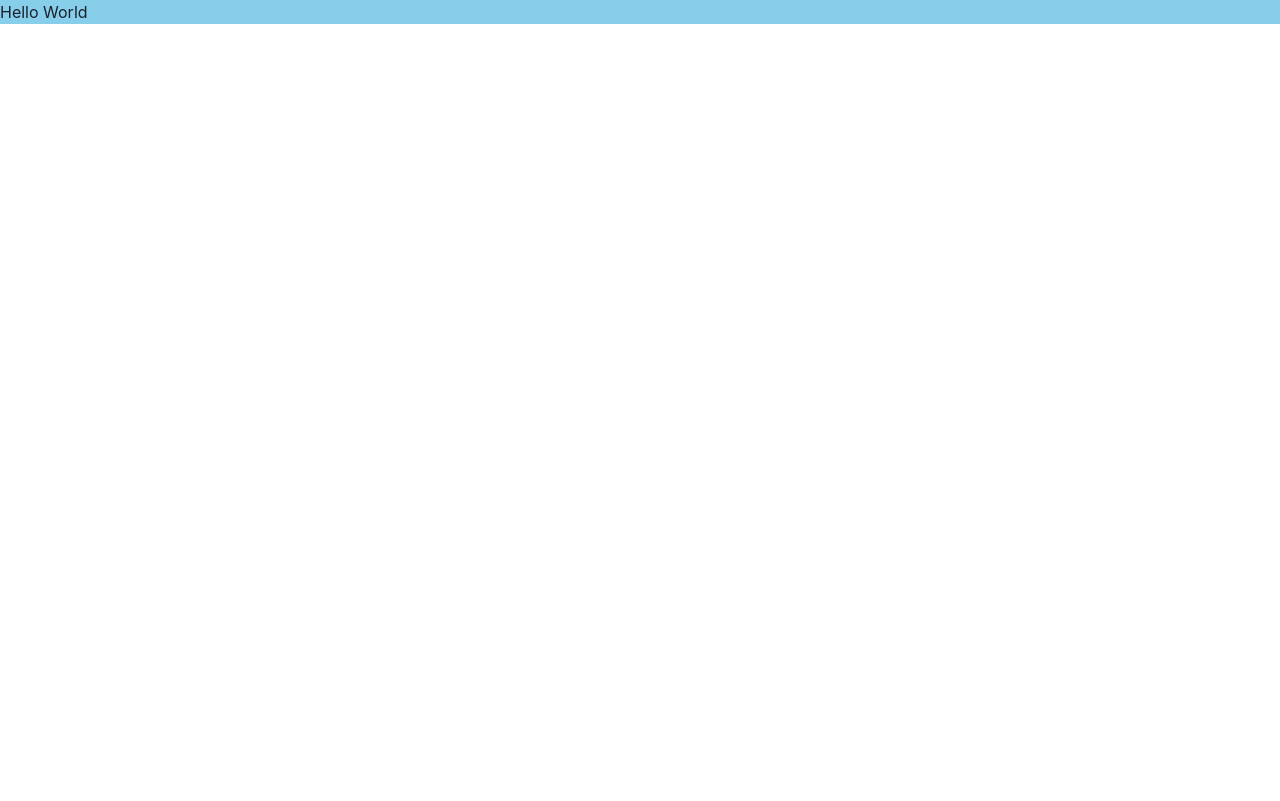
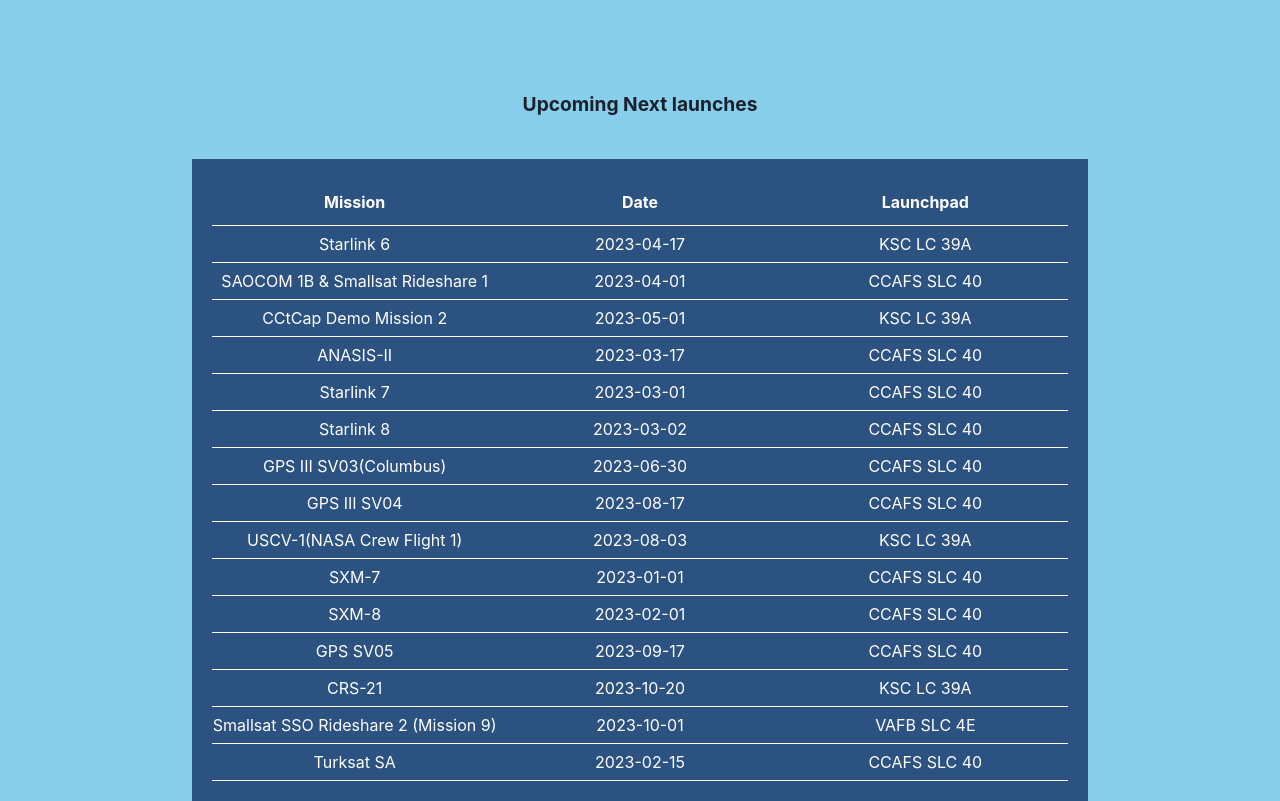
Before and after one commit to Jubin369/Boostmyshop, a React (Create React App) app in the folder spacex/: page / in a window 1280 px wide. Built offline with nearby package versions, Linux system fonts and the light colour scheme.

Commit message:
shows demy data...

```diff
--- a/spacex/package.json
+++ b/spacex/package.json
@@ -9,6 +9,7 @@
     "@testing-library/jest-dom": "^5.16.5",
     "@testing-library/react": "^13.4.0",
     "@testing-library/user-event": "^13.5.0",
+    "date-fns": "^2.29.3",
     "framer-motion": "^10.2.5",
     "react": "^18.2.0",
     "react-dom": "^18.2.0",
--- a/spacex/src/components/SpaceX.js
+++ b/spacex/src/components/SpaceX.js
@@ -1,10 +1,49 @@
 import { Button, Heading, SimpleGrid, Stack, Text } from "@chakra-ui/react";
 import { useEffect, useState } from "react";
+import { compareAsc, format } from "date-fns";
+
+import data from "../data/launchData";
 
 const SpaceX = () => {
   return (
-    <Stack backgroundColor="skyblue">
-      <Text>Hello World</Text>
+    <Stack backgroundColor="skyblue" w="100%" align="center">
+      <Stack mt="60px">
+        <Text textAlign="center" fontSize="larger" fontWeight="bold" p="30px">
+          Upcoming Next launches
+        </Text>
+      </Stack>
+      <Stack w="70%" m="auto" backgroundColor="blue.700" color="white" p="20px">
+        <SimpleGrid columns={3} textAlign="center">
+          <Text borderBottom="1px" fontWeight="bold" py="10px">
+            Mission
+          </Text>
+          <Text borderBottom="1px" fontWeight="bold" py="10px">
+            Date
+          </Text>
+          <Text borderBottom="1px" fontWeight="bold" py="10px">
+            Launchpad
+          </Text>
+          {data.launchDates.map((launchDate) => (
+            <>
+              <a href={`/launchDate/${launchDate.Mission}`} passHref>
+                <Text borderBottom="1px" py="5px">
+                  {launchDate.Mission}
+                </Text>
+              </a>
+              <a href={`/launchDate/${launchDate.Mission}`} passHref>
+                <Text borderBottom="1px" py="5px">
+                  {format(new Date(launchDate.Date), "yyyy-MM-dd")}
+                </Text>
+              </a>
+              <a href={`/launchDate/${launchDate.Mission}`} passHref>
+                <Text borderBottom="1px" py="5px">
+                  {launchDate.Launchpad}
+                </Text>
+              </a>
+            </>
+          ))}
+        </SimpleGrid>
+      </Stack>
     </Stack>
   );
 };
--- /dev/null
+++ b/spacex/src/data/launchData.js
@@ -0,0 +1,81 @@
+const data = {
+  launchDates: [
+    {
+      Mission: "Starlink 6",
+      Date: "2023-04-17T06:08:24.541+00:00",
+      Launchpad: "KSC LC 39A",
+    },
+    {
+      Mission: "SAOCOM 1B & Smallsat Rideshare 1",
+      Date: "2023-04-01T06:08:24.541+00:00",
+      Launchpad: "CCAFS SLC 40",
+    },
+    {
+      Mission: "CCtCap Demo Mission 2",
+      Date: "2023-05-01T06:08:24.541+00:00",
+      Launchpad: "KSC LC 39A",
+    },
+    {
+      Mission: "ANASIS-II",
+      Date: "2023-03-17T06:08:24.541+00:00",
+      Launchpad: "CCAFS SLC 40",
+    },
+    {
+      Mission: "Starlink 7",
+      Date: "2023-03-01T06:08:24.541+00:00",
+      Launchpad: "CCAFS SLC 40",
+    },
+    {
+      Mission: "Starlink 8",
+      Date: "2023-03-02T06:08:24.541+00:00",
+      Launchpad: "CCAFS SLC 40",
+    },
+    {
+      Mission: "GPS III SV03(Columbus)",
+      Date: "2023-06-30T06:08:24.541+00:00",
+      Launchpad: "CCAFS SLC 40",
+    },
+    {
+      Mission: "GPS III SV04",
+      Date: "2023-08-17T06:08:24.541+00:00",
+      Launchpad: "CCAFS SLC 40",
+    },
+    {
+      Mission: "USCV-1(NASA Crew Flight 1)",
+      Date: "2023-08-03T06:08:24.541+00:00",
+      Launchpad: "KSC LC 39A",
+    },
+    {
+      Mission: "SXM-7",
+      Date: "2023-01-01T06:08:24.541+00:00",
+      Launchpad: "CCAFS SLC 40",
+    },
+    {
+      Mission: "SXM-8",
+      Date: "2023-02-01T06:08:24.541+00:00",
+      Launchpad: "CCAFS SLC 40",
+    },
+    {
+      Mission: "GPS SV05",
+      Date: "2023-09-17T06:08:24.541+00:00",
+      Launchpad: "CCAFS SLC 40",
+    },
+    {
+      Mission: "CRS-21",
+      Date: "2023-10-20T06:08:24.541+00:00",
+      Launchpad: "KSC LC 39A",
+    },
+    {
+      Mission: "Smallsat SSO Rideshare 2 (Mission 9)",
+      Date: "2023-10-01T06:08:24.541+00:00",
+      Launchpad: "VAFB SLC 4E",
+    },
+    {
+      Mission: "Turksat SA",
+      Date: "2023-02-15T06:08:24.541+00:00",
+      Launchpad: "CCAFS SLC 40",
+    },
+  ],
+};
+
+export default data;
--- a/spacex/src/index.js
+++ b/spacex/src/index.js
@@ -2,8 +2,79 @@
 import ReactDOM from "react-dom/client";
 import { BrowserRouter } from "react-router-dom";
 import { ChakraProvider, extendTheme } from "@chakra-ui/react";
+import { createBreakpoints } from "@chakra-ui/theme-tools";
 import App from "./App";
-import theme from "./styles/theme";
+
+const params = {
+  styles: {
+    global: {
+      "html, body": {
+        fontFamily: "Inter, sans-serif",
+        bg: "#edf3f8",
+        //color: "gray.200",
+        h: "full",
+      },
+      "#root": {
+        alignItems: "center",
+        display: "flex",
+        h: "full",
+      },
+    },
+  },
+  breakpoints: createBreakpoints({
+    xs: "30em",
+    sm: "36em",
+    md: "46.25em",
+    lg: "62.5em",
+    xl: "78.125em",
+    xxl: "95em",
+  }),
+  colors: {
+    base: {
+      50: "#eceff1",
+      100: "#cfd8dc",
+      200: "#b0bec5",
+      300: "#90a4ae",
+      400: "#78909c",
+      500: "#607d8b",
+      600: "#546e7a",
+      700: "#455a64",
+      800: "#37474f",
+      900: "#263238",
+      d100: "#171F23",
+      d200: "#12181B",
+      d400: "#0D1214",
+      d700: "#080C0D",
+    },
+  },
+  components: {
+    Heading: {
+      baseStyle: {
+        fontFamily: "inherit",
+        fontWeight: "normal",
+        color: "inherit",
+      },
+    },
+    Text: {
+      baseStyle: {
+        fontFamily: "inherit",
+        fontWeight: "normal",
+        lineHeight: "tall",
+        color: "inherit",
+      },
+    },
+    Button: {
+      baseStyle: {
+        textTransform: "uppercase",
+        letterSpacing: "widest",
+        fontWeight: "normal",
+        userSelect: "none",
+      },
+    },
+  },
+};
+
+const theme = extendTheme(params);
 
 const root = ReactDOM.createRoot(document.getElementById("root"));
 root.render(
```
Also changed, not shown: 1 other file (tests, documents, lock files or other folders).
